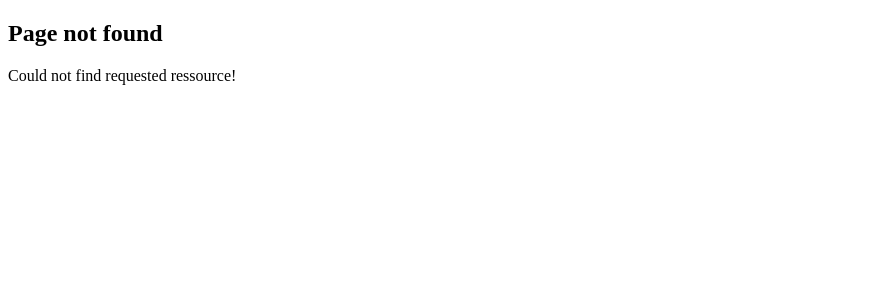
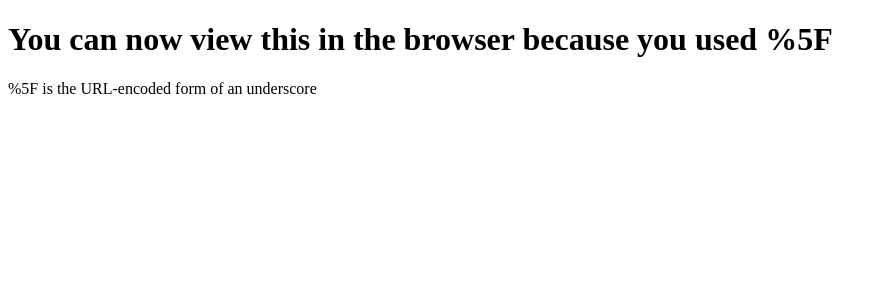
Before and after one commit to sdley/next.js-full-course, a Next.js app: page /%5Flib in a window 1280 px wide. Before the commit this address had no page. Shown: the top 300 px of the page, without its empty margins (0-887 px from the left). Built offline with nearby package versions, Linux system fonts and the light colour scheme.

Commit message:
Private Folders

```diff
--- /dev/null
+++ b/src/app/%5Flib/page.tsx
@@ -0,0 +1,8 @@
+export default function PrivateRoute() {
+    return (
+        <>
+            <h1>You can now view this in the browser because you used %5F</h1>
+            <p>%5F is the URL-encoded form of an underscore</p>
+        </>
+    );
+}
--- /dev/null
+++ b/src/app/_lib/page.tsx
@@ -0,0 +1,3 @@
+export default function PrivateRoute() {
+    return <h1>You cannot view this in the browser</h1>
+}
```
Also changed, not shown: src/app/%5Flib/format-date.ts (added), src/app/_lib/format-date.ts (added).
